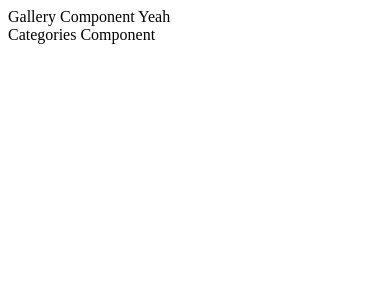
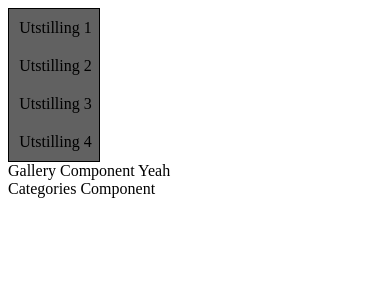
Before and after one commit to IT2810/it2810-webutvikling-h18-prosjekt-2-gruppe--05, a React (Create React App) app: page / in a window 390 px wide. Shown: the top 300 px of the page. Built offline with nearby package versions, Linux system fonts and the light colour scheme.

Commit message:
Created responsive header. Closes #5

```diff
--- a/src/App.js
+++ b/src/App.js
@@ -7,6 +7,7 @@ class App extends Component {
   render() {
     return (
       <div className="App">
+        <Header />
         <Gallery text="Yeah"/>
         <Categories />
       </div>
--- /dev/null
+++ b/src/components/Header/Header.css
@@ -0,0 +1,64 @@
+/*
+nav {
+	overflow: hidden;
+}
+
+a {
+	color: black;
+    text-decoration: none;
+    padding: 2px 2em;
+    border-style: solid;
+}
+
+a:visited {
+	color: black;
+}
+*/
+.Nav {
+	max-width: 50%;
+}
+
+ul {
+	list-style-type: none;
+	overflow: hidden;
+	margin: 0;
+	padding: 0;
+	border: 1px solid black;
+	background-color: rgb(97, 97, 97);
+}
+
+li {
+	float: left;
+	width: 25%;
+	min-width: 93px;
+}
+
+li a {
+	display: block;
+	color: black;
+	padding: 10px;
+	text-align: center;
+	text-decoration: none;
+}
+
+li a:hover:not(.active) {
+	background-color: rgb(156, 156, 156);
+}
+
+li a.active {
+	color: white;
+	background-color: black;
+}
+
+@media (max-width: 764px) {
+	.Nav {
+		width: 188px;
+	}
+}
+
+@media (max-width: 392px){
+	.Nav {
+		width: 92px;
+		min-width: 92px;
+	}
+}
--- a/src/components/Header/Header.js
+++ b/src/components/Header/Header.js
@@ -1,9 +1,18 @@
 import React, { Component } from 'react';
+import './Header.css';
 
 class Header extends Component {
   render() {
     return (
       <div className="Header">
+            <div className="Nav">
+                <ul>
+                    <li><a href='#'>Utstilling 1</a></li>
+                    <li><a href='#'>Utstilling 2</a></li>
+                    <li><a href='#'>Utstilling 3</a></li>
+                    <li><a href='#'>Utstilling 4</a></li>
+                </ul>
+            </div>
       </div>
     );
   }
```
